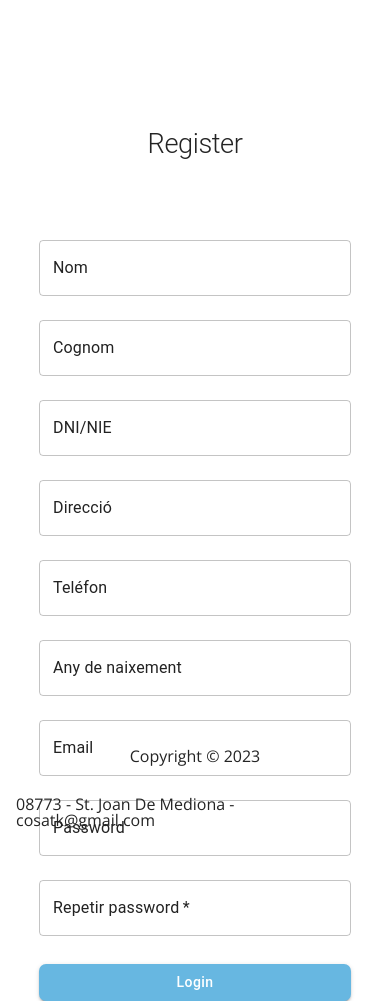
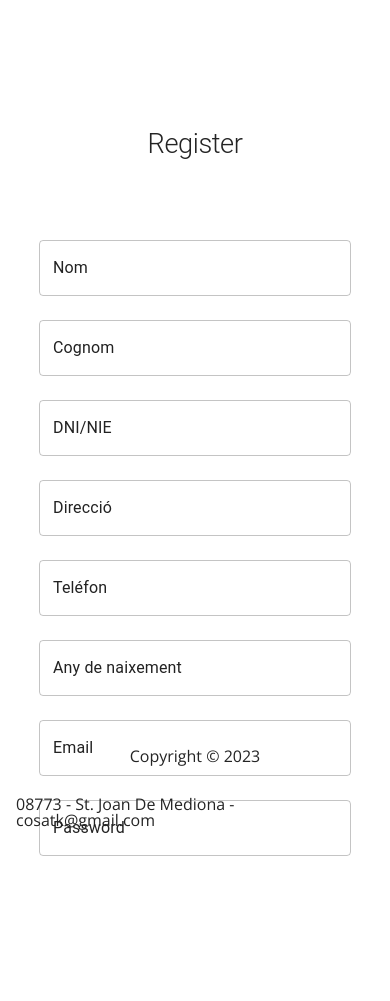
Before and after one commit to cosateca/cosatk-front, a React (Vite) app: page /register in a window 390 px wide. After the commit the page ends 864 px from the top, so only its background shows below. Built offline with nearby package versions, Linux system fonts and the light colour scheme.

Commit message:
add scroll mobile version

```diff
--- a/src/pages/Register/Register.tsx
+++ b/src/pages/Register/Register.tsx
@@ -17,7 +17,10 @@ const Register = () => {
                     alignItems: 'center',
                     width: { xs: '80%', sm: '20%' },
                     marginTop : 8,
-                    height: '800px'
+                    height: '800px',
+                    overflow:'scroll',
+
+
 
                 }}
             >
@@ -167,7 +170,7 @@ const Register = () => {
                         }}
 
                     >
-                        Login
+                        Register
                     </Button>
 
 
```
